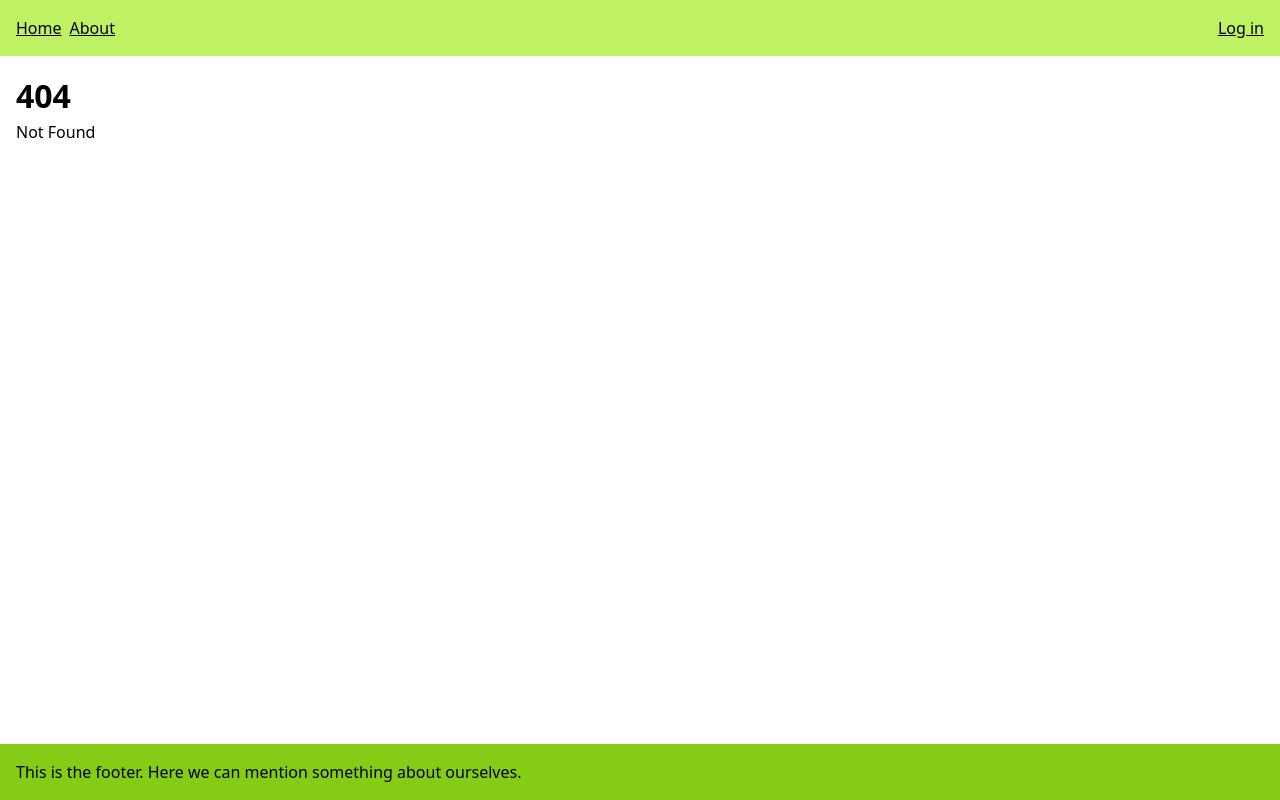
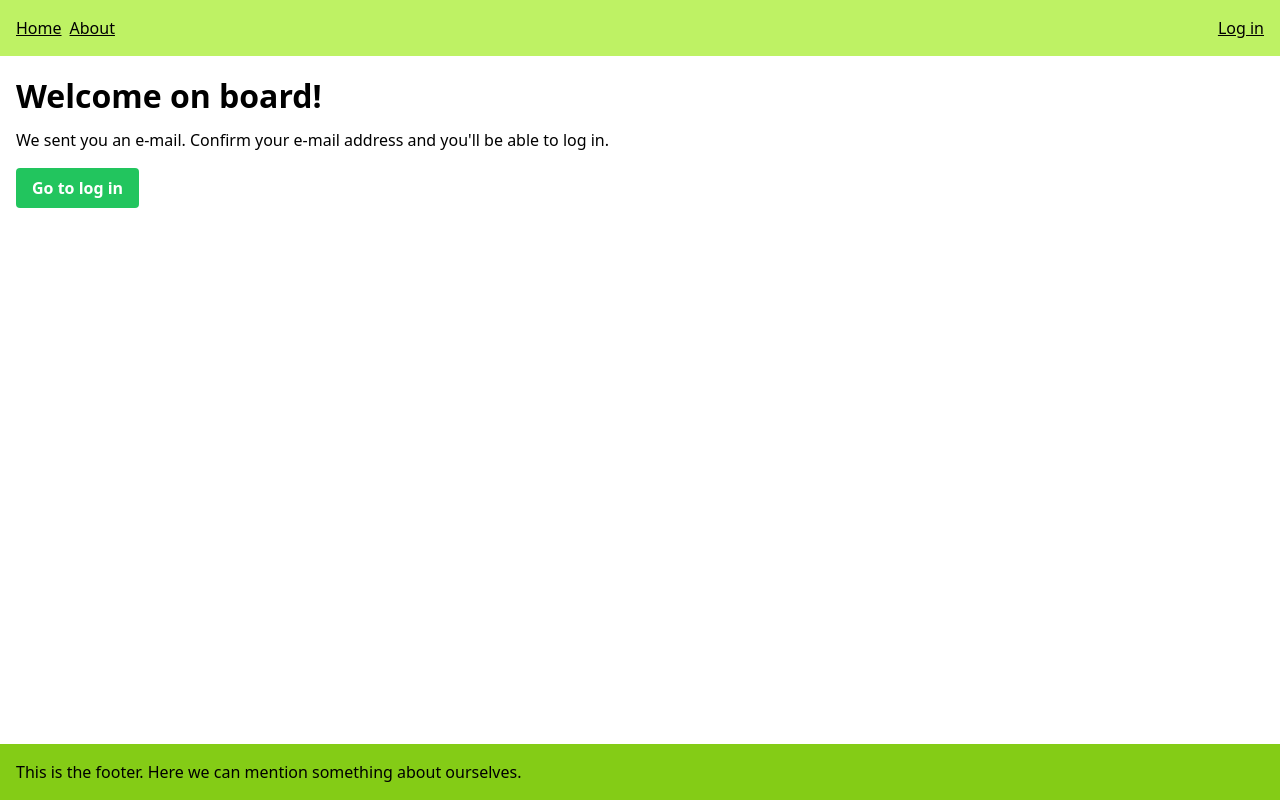
Before and after one commit to tentaclepurple/42_matcha, a SvelteKit app in the folder front/: page /signup/verify in a window 1280 px wide. Before the commit this address had no page. Built offline with nearby package versions, Linux system fonts and the light colour scheme.

Commit message:
Add signup/verify page

```diff
--- a/front/src/lib/components/Button.svelte
+++ b/front/src/lib/components/Button.svelte
@@ -15,6 +15,6 @@
 			: 'bg-transparent hover:bg-green-500 text-green-700 font-semibold hover:text-white py-2 px-4 border border-green-500 hover:border-transparent rounded';
 </script>
 
-<button {type} {...restProps} class={styles}>
+<button {type} {...restProps} class={`${styles} ${restProps.class}`}>
 	{@render children()}
 </button>
--- a/front/src/routes/signup/+page.svelte
+++ b/front/src/routes/signup/+page.svelte
@@ -27,9 +27,11 @@
 			switch (response.status) {
 				case 409:
 					error = 'User and/or email already exists';
-					break;
+					return;
 			}
 		}
+
+		goto('/signup/verify');
 	};
 
 	const handleCancel = () => {
--- /dev/null
+++ b/front/src/routes/signup/verify/+page.svelte
@@ -0,0 +1,21 @@
+<script lang="ts">
+	import Button from '$lib/components/Button.svelte';
+
+	import { goto } from '$app/navigation';
+</script>
+
+<div>
+	<h1 class="mb-2">Welcome on board!</h1>
+	<p>We sent you an e-mail. Confirm your e-mail address and you'll be able to log in.</p>
+
+	<Button
+		type="button"
+		level="primary"
+		class="mt-4"
+		onclick={() => {
+			goto('/login');
+		}}
+	>
+		Go to log in
+	</Button>
+</div>
```
